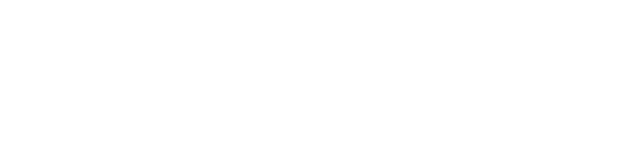
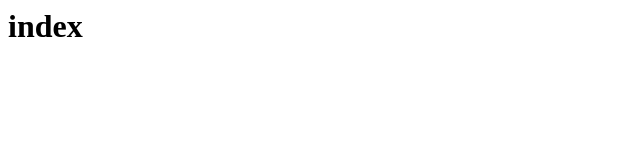
Before and after one commit to hishamabs/git-test, a plain HTML site: page index.html in a window 1280 px wide. Shown: the whole page, without its empty margins (0-640 px from the left). Drawn offline with Linux system fonts and the light colour scheme.

Commit message:
third commit

```diff
--- a/index.html
+++ b/index.html
@@ -2,7 +2,7 @@
 <head></head>
 
 <body>
-
+<h1>index</h1>
 
 </body>
 
```
